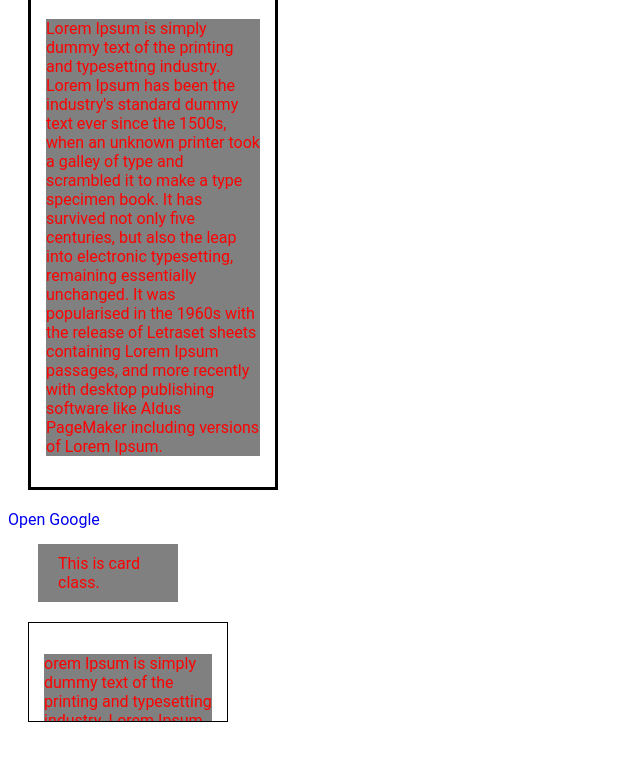
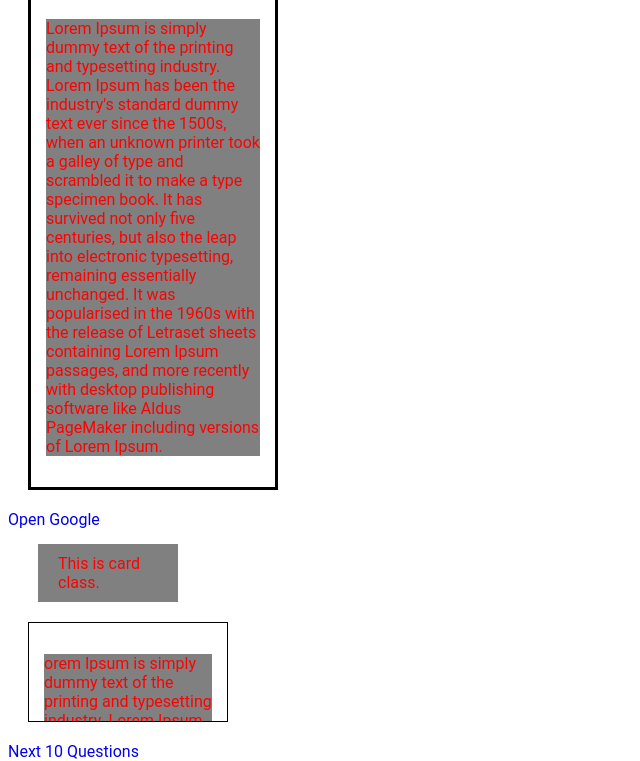
Before and after one commit to arushabind2005-star/CSS, a website: page index.html in a window 1280 px wide. Shown: the part 618-1379 px from the top of the page, without its empty margins (0-640 px from the left). Before the commit the page ends 1340 px from the top, so only its background shows below. Drawn offline with Linux system fonts and the light colour scheme.

Commit message:
added next 10Q

```diff
--- a/index.html
+++ b/index.html
@@ -28,6 +28,7 @@
         <p>orem Ipsum is simply dummy text of the printing and typesetting industry. Lorem Ipsum has been the industry's standard dummy text ever since the 1500s, when an unknown printer took a galley of type and scrambled it to make a type specimen book. It has survived not only five centuries, but also the leap into electronic typesetting, remaining essentially unchanged. It was popularised in the 1960s with the release of Letraset sheets containing Lorem Ipsum passages, and more recently with desktop publishing software like Aldus PageMaker including versions of Lorem Ipsum.
           It is a long established fact that a reader will be distracted by the readable content of a page when looking at its layout. The point of using Lorem Ipsum is that it has a more-or-less normal distribution of letters, as opposed to using 'Content here, content here', making it look like readable English. Many desktop publishing packages and web page editors now use Lorem Ipsum as their default model text, and a search for 'lorem ipsum' will uncover many web sites still in their infancy. Various versions have evolved over the years, sometimes by accident, sometimes on purpose (injected humour and the like).</p>
       </div>
+      <a href="11-20q.html">Next 10 Questions</a>
     </main>
   </body>
 </html>
```
